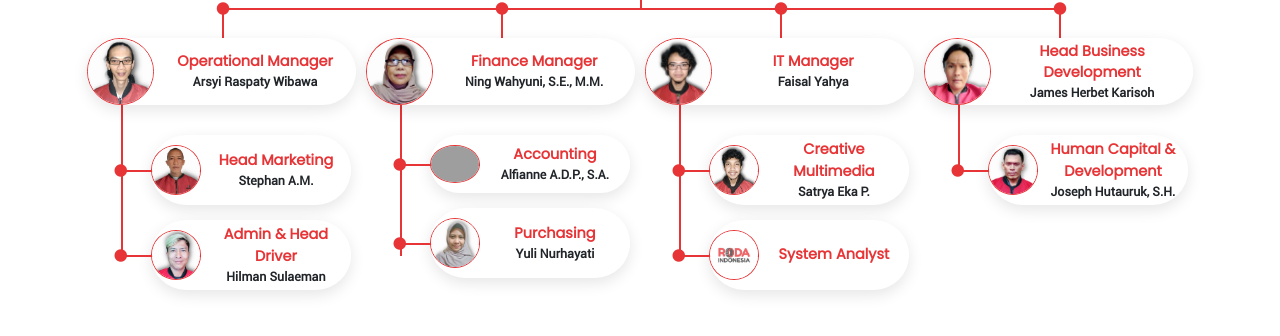
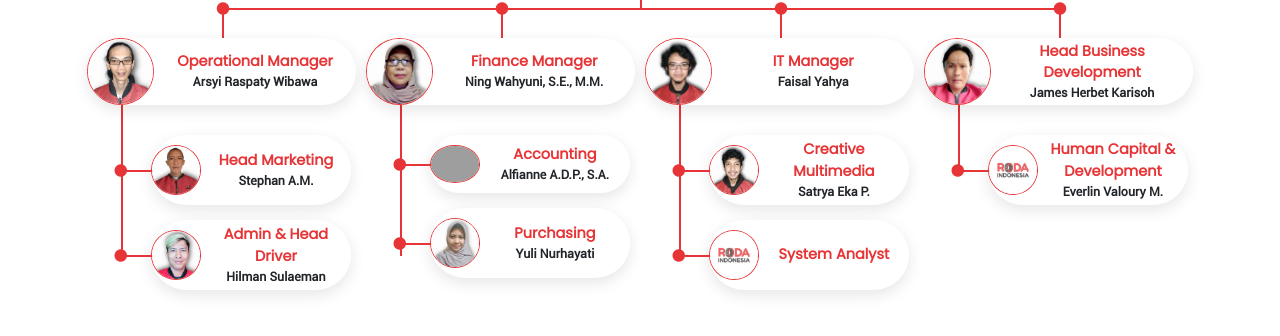
Before and after one commit to LingzFY/RodaIndonesia, a PHP site: page /?page=about_us in a window 1280 px wide. Shown: the part 3376-3712 px from the top of the page. Run offline with PHP 8.4, Linux system fonts and the light colour scheme; some libraries are stand-ins or nearby versions; grey boxes are pictures that could not be loaded.

Commit message:
ganti human capital & dev

```diff
--- a/page/about/about_us.php
+++ b/page/about/about_us.php
@@ -288,10 +288,10 @@
                         <li>
                             <div class="bagan-item level-3 line-right d-flex align-items-center">
                                 <i class="ri-checkbox-blank-circle-fill dot-bagan"></i>
-                                <img src="assets/gambar/team/human_capital.jpg" alt="Human Capital & Development" srcset="" class="rounded-circle">
+                                <img src="assets/gambar/team/default.jpg" alt="Human Capital & Development" srcset="" class="rounded-circle">
                                 <div class="d-flex align-items-center justify-content-center flex-column">
                                     <p class="tim-section-jabatan"><strong>Human Capital & Development</strong></p>
-                                    <p class="mt-0 text-center"><strong>Joseph Hutauruk, S.H.</strong></p>
+                                    <p class="mt-0 text-center"><strong>Everlin Valoury M.</strong></p>
                                 </div>
                             </div>
                         </li>
```
